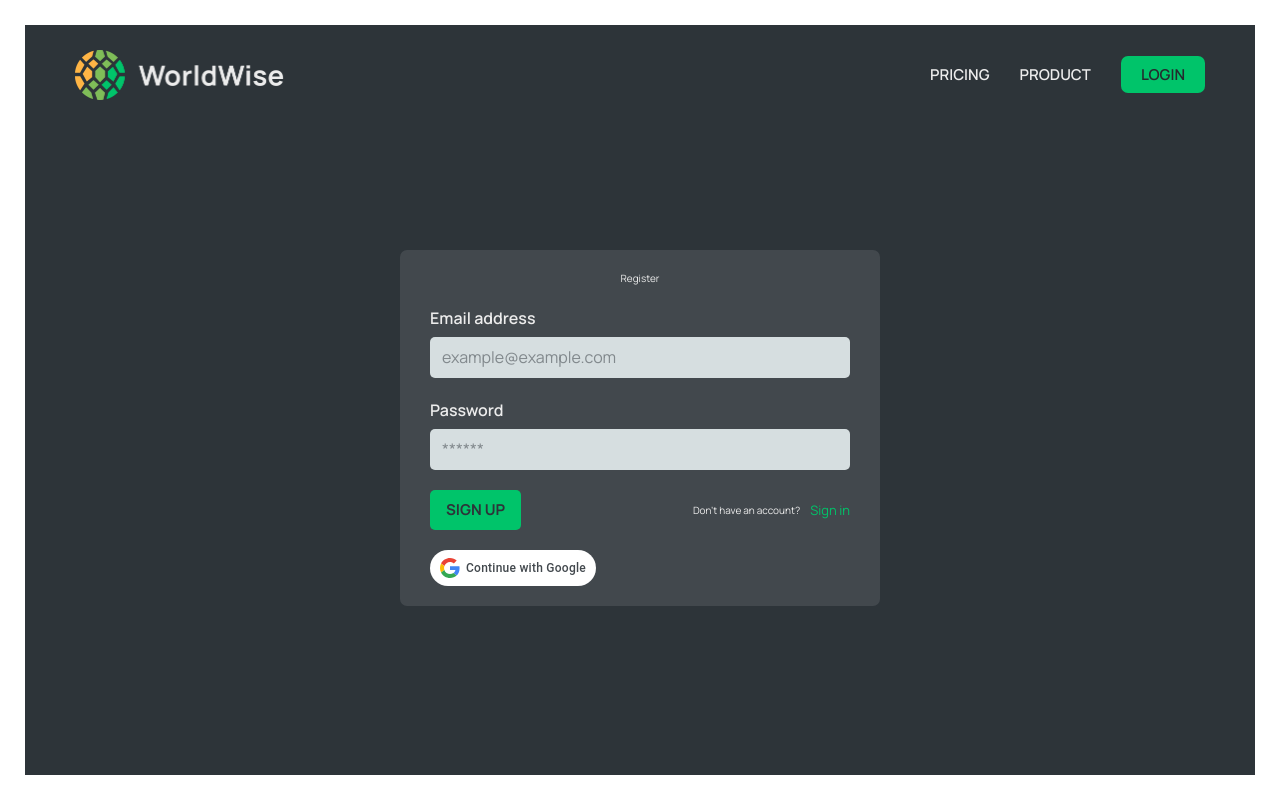
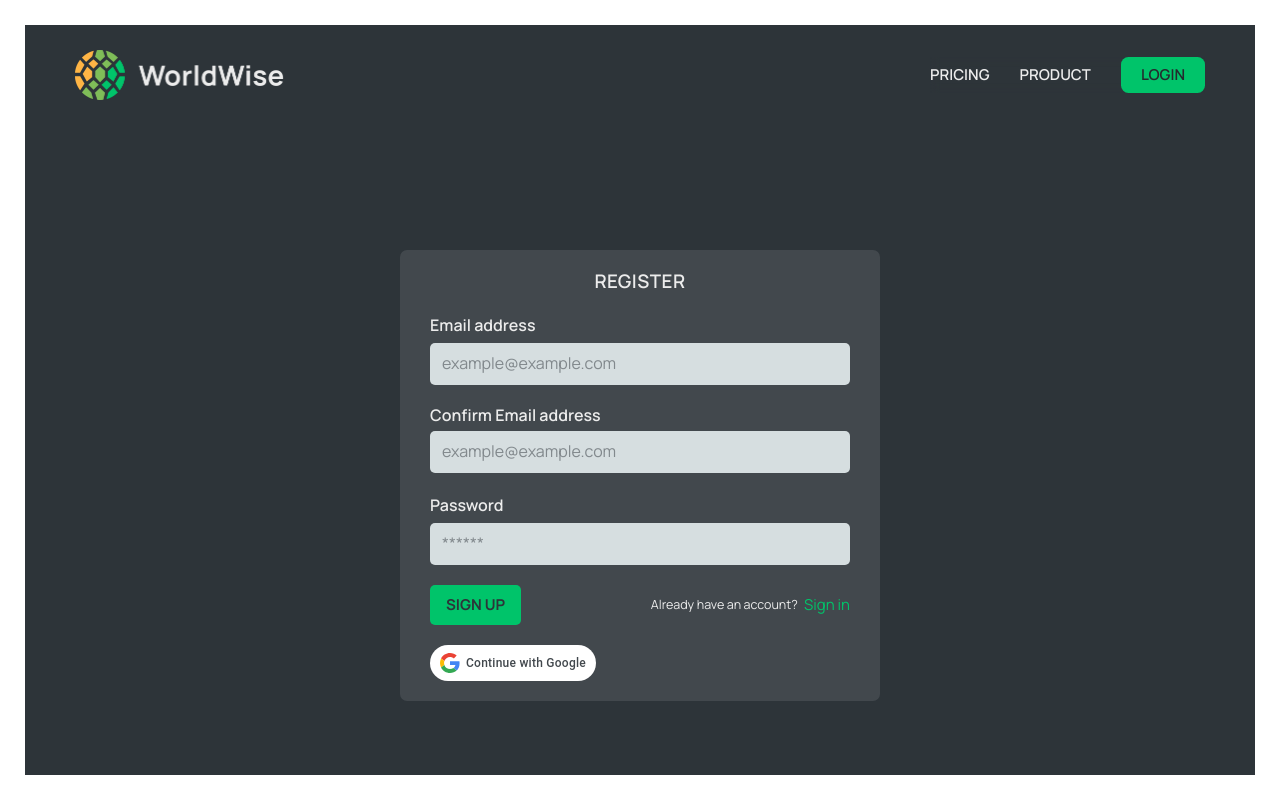
Before and after one commit to oleksandr-surmylo/worldwise-google-auth, a React (Vite) app: page /register in a window 1280 px wide. Built offline with nearby package versions, Linux system fonts and the light colour scheme; no server answers.

Commit message:
added some animation to the register page, bug fix, respons fix

```diff
--- a/src/components/AuthForm/AuthForm.module.css
+++ b/src/components/AuthForm/AuthForm.module.css
@@ -1,6 +1,4 @@
-.title {
-    text-align: center;
-}
+
 
 .login {
     margin: 2.5rem;
@@ -86,4 +84,5 @@
     font-size: 1.2rem;
     font-weight: 500;
     letter-spacing: 0.25px;
+    line-height: 1;
 }
--- a/src/components/AuthForm/AuthForm.tsx
+++ b/src/components/AuthForm/AuthForm.tsx
@@ -4,11 +4,7 @@ import Button from "../Button/Button";
 import CustomSpinner from "../Spinner/CustomSpinner";
 import { Link, useLocation, useNavigate } from "react-router";
 import { useAuth } from "../../contexts/AuthContext";
-import {
-    createUserWithEmailAndPassword,
-    signInWithEmailAndPassword,
-    signInWithPopup
-} from "firebase/auth";
+import { createUserWithEmailAndPassword, signInWithEmailAndPassword, signInWithPopup } from "firebase/auth";
 import { auth, provider } from "../../utils/firebase/firebase.utils";
 import { User } from "../../contexts/AuthContextType";
 
@@ -18,12 +14,13 @@ const AuthForm = () => {
 
     const { isAuthenticated, login } = useAuth ()
 
-    const [ email, setEmail ] = useState ( "" );
-    const [ password, setPassword ] = useState ( "" );
-    const [ isLoading, setIsLoading ] = useState ( false );
-    const [ showSpinner, setShowSpinner ] = useState ( false );
+    const [ email, setEmail ] = useState<string> ( "" );
+    const [ confirmEmail, setConfirmEmail ] = useState<string> ( "" );
+    const [ password, setPassword ] = useState<string> ( "" );
+    const [ isLoading, setIsLoading ] = useState<boolean> ( false );
+    const [ showSpinner, setShowSpinner ] = useState<boolean> ( false );
 
-    const [ error, setError ] = useState ( '' );
+    const [ error, setError ] = useState<string> ( '' );
 
     const navigate = useNavigate ()
 
@@ -33,9 +30,13 @@ const AuthForm = () => {
     const title = isLoginPage ? 'Login' : 'Register';
     const buttonText = isLoginPage ? 'Sign in' : 'Sign up';
 
+    const noAccountText = "Don't have an account?";
+    const hasAccountText = "Already have an account?";
+
     const switchLink = isLoginPage ? '/register' : '/login';
     const switchText = isLoginPage ? 'Sign up' : 'Sign in';
 
+    const [ showConfirmEmail, setShowConfirmEmail ] = useState ( false );
 
     useEffect ( () => {
         if ( isAuthenticated ) {
@@ -48,6 +49,17 @@ const AuthForm = () => {
             setError ( '' );
         }
     }, [ email, password ] );
+
+    useEffect ( () => {
+        if ( isRegisterPage ) {
+            const timer = setTimeout ( () => {
+                setShowConfirmEmail ( true );
+            }, 10 ); // Ensure the element is rendered in the DOM before applying CSS transitions.
+            return () => clearTimeout ( timer );
+        } else {
+            setShowConfirmEmail ( false ); // скрываем сразу при переходе на login
+        }
+    }, [ isRegisterPage ] );
 
     const isInputValid = email.length > 5 && password.length > 5
 
@@ -82,6 +94,10 @@ const AuthForm = () => {
 
     async function handleSubmit ( e: FormEvent<HTMLFormElement> ) {
         e.preventDefault ()
+        if ( isRegisterPage && email !== confirmEmail ) {
+            setError ( "Emails do not match" );
+            return;
+        }
         if ( !isInputValid ) {
             setError ( "Email and password should have at least 5 symbols" );
             return
@@ -116,12 +132,14 @@ const AuthForm = () => {
     }
 
     return (
-        <form className="bg-[var(--color-dark--2)] rounded-[7px] p-8 px-12 flex flex-col gap-8 w-[42rem] sm:w-[48rem] mt-60 mx-auto backdrop-blur-[20px]" onSubmit={ handleSubmit }>
-            <h1 className={ styles.title }>
+        <form
+            className="bg-[var(--color-dark--2)] rounded-[7px] p-8 px-12 flex flex-col gap-8 max-w- sm:w-[48rem] mt-60 mx-auto backdrop-blur-[20px]"
+            onSubmit={ handleSubmit }>
+            <h1 className="text-center font-semibold text-3xl uppercase tracking-wide">
                 { title }
             </h1>
-            { error && <h2 style={ { color: 'tomato' } }>{ error }</h2> }
-            <div className={ styles.row }>
+            { error && <h1 className="text-[tomato] text-2xl">{ error }</h1> }
+            <div className="flex flex-col gap-2 ">
                 <label htmlFor="email">Email address</label>
                 <input
                     type="email"
@@ -131,8 +149,23 @@ const AuthForm = () => {
                     value={ email }
                 />
             </div>
-
-            <div className={ styles.row }>
+            <div
+                className={ `flex flex-col gap-2
+                        ${ isRegisterPage ? 'visible' : ' invisible overflow-hidden' }
+                        ${ showConfirmEmail ? 'max-h-[7.5rem] opacity-100' : 'max-h-0 opacity-0' }
+                        transition-all ease duration-300` }>
+                <label className={ `${ isRegisterPage ? 'text-2xl' : '!text-[0px]' }` } htmlFor="confirm-email">Confirm
+                    Email
+                    address</label>
+                <input
+                    type="email"
+                    placeholder='example@example.com'
+                    id="confirm-email"
+                    onChange={ ( e ) => setConfirmEmail ( e.target.value ) }
+                    value={ confirmEmail }
+                />
+            </div>
+            <div className="flex flex-col gap-2">
                 <label htmlFor="password">Password</label>
                 <input
                     type="password"
@@ -151,8 +184,8 @@ const AuthForm = () => {
                     </Button>
                 </div>
                 <div>
-                    <span>Don't have an account?</span>
-                    <Link to={ switchLink } className={ styles.link }>{ switchText }</Link>
+                    <span className="text-md md:text-xl">{ isRegisterPage ? hasAccountText : noAccountText }</span>
+                    <Link to={ switchLink } className="text-xl decoration-0 text-[var(--color-brand--2)] ml-2.5 md:text-2xl">{ switchText }</Link>
                 </div>
             </div>
 
--- a/src/components/Logo.tsx
+++ b/src/components/Logo.tsx
@@ -3,7 +3,7 @@ import logo from '../assets/logo.png'
 
 function Logo () {
     return (
-        <Link to='/' className="">
+        <Link to='/' className="cursor-pointer">
             <img
                 src={ logo }
                 alt="WorldWise logo"
--- a/src/components/PageNav/PageNav.module.css
+++ b/src/components/PageNav/PageNav.module.css
@@ -2,10 +2,11 @@
 
 .nav ul a:link,
 .nav ul a:visited {
+    display: inline-block;
     text-decoration: none;
     color: var(--color-light--2);
     text-transform: uppercase;
-    font-size: 1.5rem;
+    /*font-size: 1.5rem;*/
     font-weight: 600;
 }
 
--- a/src/components/PageNav/PageNav.tsx
+++ b/src/components/PageNav/PageNav.tsx
@@ -1,16 +1,10 @@
-import { NavLink, useLocation } from "react-router";
-import styles from './PageNav.module.css'
+import { NavLink } from "react-router";
 import Logo from "../Logo.tsx";
 import { useEffect, useState } from "react";
 
 const PageNav = () => {
 
-    const [ isShowed, setIsShowed ] = useState ( false );
-
-    const location = useLocation ();
-    const currentPage = location.pathname;
-
-    const shouldApplyMargin  = isShowed && currentPage !== '/'
+    const [ isShowed, setIsShowed ] = useState<boolean> ( false );
 
     useEffect ( () => {
         function handleClickOutside ( e: MouseEvent ) {
@@ -30,48 +24,65 @@ const PageNav = () => {
 
     return (
         <nav
-            className={ ` ${ styles.nav } relative transition-[margin] duration-300 ease-in-out flex items-center justify-between ${ shouldApplyMargin  ? 'mb-80' : '' }` }>
+            className="relative font-semibold uppercase flex items-center justify-between">
             <Logo/>
             <button onClick={ showNavHandler }
                     type="button"
-                    className="relative z-50 rounded-md p-2 md:hidden text-gray-400 hover:bg-gray-700
-                hover:text-white focus:ring-2 focus:ring-white focus:outline-hidden focus:ring-inset"
+                    className="relative z-60 rounded-md p-2 md:hidden text-gray-400 hover:bg-gray-700
+                hover:text-white focus:ring-2 focus:ring-white focus:outline-none focus:ring-inset cursor-pointer"
                     aria-controls="mobile-menu" aria-expanded="false">
                 <span></span>
                 <span className="sr-only">Open main menu</span>
                 { !isShowed
-                    ? <svg className="block size-12" fill="none" viewBox="0 0 24 24" strokeWidth="1.5"
-                           stroke="currentColor"
-                           aria-hidden="true" data-slot="icon">
+                    ? <svg
+                        className="block size-12"
+                        fill="none"
+                        viewBox="0 0 24 24"
+                        strokeWidth="1.5"
+                        stroke="currentColor"
+                        aria-hidden="true" data-slot="icon"
+                    >
                         <path strokeLinecap="round" strokeLinejoin="round"
                               d="M3.75 6.75h16.5M3.75 12h16.5m-16.5 5.25h16.5"/>
                     </svg>
-                    : <svg className="block size-12" fill="none" viewBox="0 0 24 24" strokeWidth="1.5"
-                           stroke="currentColor"
-                           aria-hidden="true" data-slot="icon">
-                        <path strokeLinecap="round" strokeLinejoin="round" d="M6 18 18 6M6 6l12 12"/>
-                    </svg>
+                    : (
+                        <svg
+                            className="block size-12"
+                            fill="none"
+                            viewBox="0 0 24 24"
+                            strokeWidth="1.5"
+                            stroke="currentColor"
+                            aria-hidden="true" data-slot="icon"
+                        >
+                            <path strokeLinecap="round" strokeLinejoin="round" d="M6 18 18 6M6 6l12 12"/>
+                        </svg> )
                 }
             </button>
-            <ul
-                className={ `flex z-50 top-30 opacity-0 absolute w-full flex-col-reverse right-0 gap-12
-                    md:static md:w-auto md:flex-row md:flex md:opacity-100
-                    list-none items-center scale-100
-                    ${ isShowed ? 'opacity-100 scale-100 transition-opacity duration-300 ease-in-out transform' : ' scale-55' }
-                  ` }
-            >
+            <ul className={ `z-50 pt-50 gap-12 fixed transition-opacity duration-300 ${ isShowed ? 'visible max-h-full opacity-100' : 'invisible max-h-0 opacity-0' }
+                top-0 left-0 bottom-0 right-0 h-full w-full flex
+                flex-col-reverse justify-end items-center backdrop-blur-[0.5rem]
+                md:static md:pt-0 md:opacity-100 md:max-h-none md:w-auto md:flex-row md:visible` }>
                 <li>
-                    <NavLink to={ '/pricing' }>Pricing</NavLink>
+                    <NavLink className={ ( { isActive } ) =>
+                        `${ isActive ? 'text-[var(--color-brand--2)]' : '' } inline-block text-3xl md:text-2xl`
+                    }
+                             to={ '/pricing' }>Pricing</NavLink>
                 </li>
                 <li>
-                    <NavLink to={ '/product' }>Product</NavLink>
+                    <NavLink className={ ( { isActive } ) =>
+                        `${ isActive ? 'text-[var(--color-brand--2)]' : '' } inline-block text-3xl md:text-2xl`
+                    }
+                             to={ '/product' }>Product</NavLink>
                 </li>
                 <li>
-                    <NavLink to={ '/login' } className={ styles.ctaLink }>Login</NavLink>
+                    <NavLink to={ '/login' } onClick={ () => setIsShowed ( false ) }
+                             className="inline-block text-3xl py-[0.8rem] px-[2rem]
+                             bg-[var(--color-brand--2)] text-[var(--color-dark--0)] rounded-xl md:text-2xl">Login</NavLink>
                 </li>
             </ul>
         </nav>
-    );
+    )
+        ;
 };
 
 export default PageNav;
--- a/src/main.tsx
+++ b/src/main.tsx
@@ -2,9 +2,10 @@
 import { createRoot } from 'react-dom/client'
 import './index.css'
 import App from './App.tsx'
+import { StrictMode } from 'react'
 
 createRoot(document.getElementById('root')!).render(
-  // <StrictMode>
+  <StrictMode>
     <App />
-  // </StrictMode>,
+  </StrictMode>
 )
--- a/src/pages/Pricing.tsx
+++ b/src/pages/Pricing.tsx
@@ -20,7 +20,7 @@ export default function Pricing () {
                         voluptatem iste.
                     </p>
                 </div>
-                <div className="flex-1 max-w-[80%]">
+                <div className="flex-1 max-w-[70%]">
                     <img src={ img2 } alt="overview of a large city with skyscrapers" className="w-full"/>
                 </div>
             </section>
--- a/src/pages/Product.tsx
+++ b/src/pages/Product.tsx
@@ -8,7 +8,7 @@ export default function Product () {
             <PageNav/>
             <section className="flex flex-col-reverse max-w-[90rem]
             items-center gap-28 my-24 mx-auto md:flex-row">
-                <div className="flex-1 max-w-[80%]">
+                <div className="flex-1 max-w-[70%]">
                     <img
                         className="w-full"
                         src={ img1 }
```
